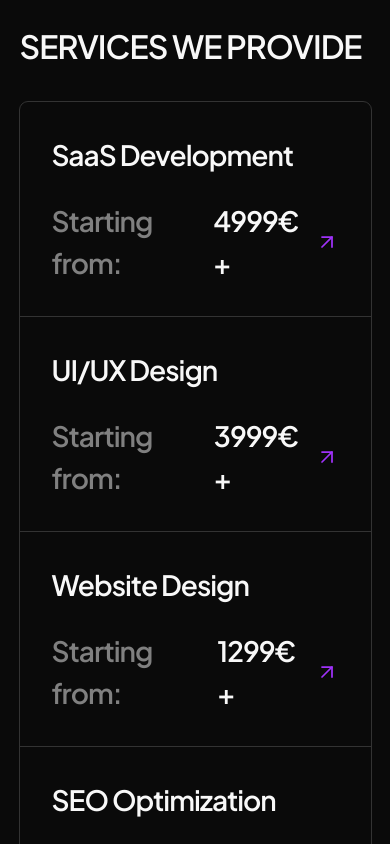
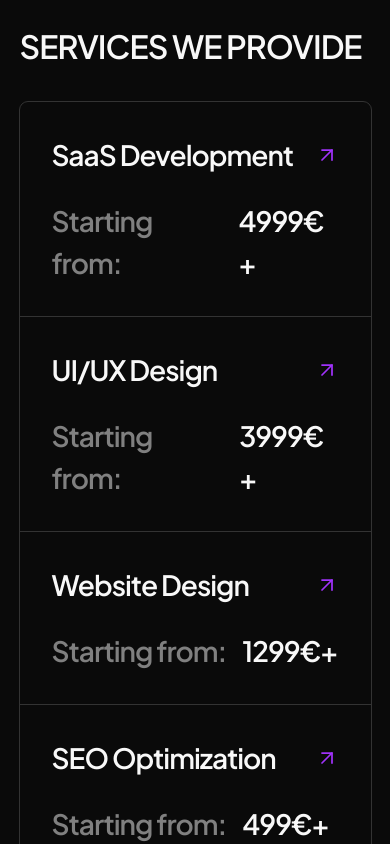
Before and after one commit to Webique-Agency/webique-portfolio, a Next.js app: page / in a window 390 px wide. Shown: the part 1540-2384 px from the top of the page. Built offline with nearby package versions, Linux system fonts and the light colour scheme; a web font is replaced by a local one.

Commit message:
Redesign

```diff
--- a/app/(homepage)/components/services-section/ServicesSection.styles.scss
+++ b/app/(homepage)/components/services-section/ServicesSection.styles.scss
@@ -29,6 +29,17 @@
 
     .service-text {
       height: min-content;
+      display: flex;
+      align-items: center;
+      justify-content: space-between;
+      width: 100%;
+
+      .lucide {
+        display: none;
+        @media (max-width: 768px) {
+          display: block;
+        }
+      }
     }
 
     .service-number-and-header {
@@ -75,7 +86,10 @@
         gap: 0.5rem;
 
         .lucide {
-          color: common.$primary-accent;
+          display: block;
+          @media (max-width: 768px) {
+            display: none;
+          }
         }
 
         h4 {
@@ -85,15 +99,6 @@
           justify-content: center;
           gap: 1rem;
           color: common.$light-text;
-        }
-
-        .see-details {
-          display: none;
-          align-items: center;
-          justify-content: space-between;
-          gap: 0.5rem;
-          color: common.$light-text;
-
         }
       }
 
--- a/app/(homepage)/components/services-section/ServicesSection.tsx
+++ b/app/(homepage)/components/services-section/ServicesSection.tsx
@@ -49,6 +49,7 @@ export default function ServicesSection() {
                   {/*</h4>*/}
                   <div className="service-text">
                     <h4><span className="primary-color"></span> {service.service}</h4>
+                    <ArrowUpRight className={"max-[768px]:block min[649px]:hidden primary-accent"}/>
                   </div>
                 </div>
                 <div className="separator-line primary-accent"></div>
@@ -58,10 +59,6 @@ export default function ServicesSection() {
                         <h4>Starting from: <span className={"primary-color"}>{service.price}€+</span>
                           <ArrowUpRight/>
                         </h4>
-                        <div className={"see-details"}>
-                          <h6>See all details</h6>
-                          <ArrowUpRight/>
-                        </div>
                       </div>
                       :
                       <div className={'primary-color explore-plans'}>
```
